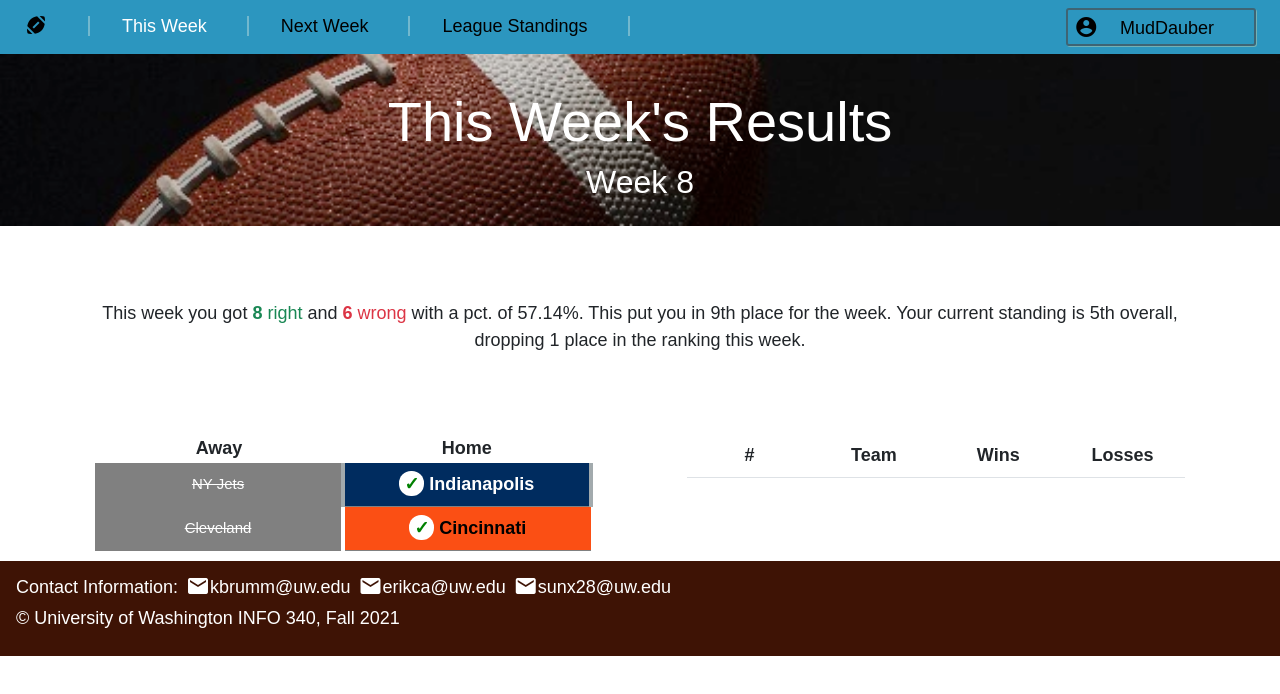
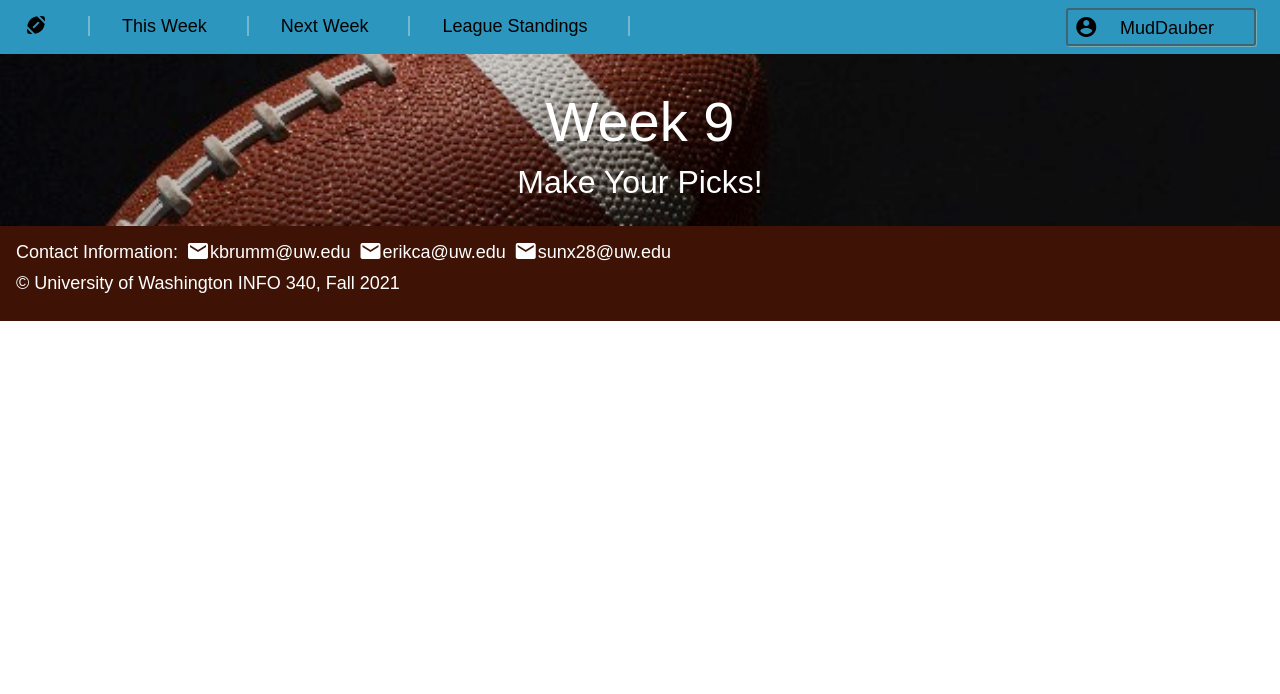
Before and after one commit to info340-au21/project-KBrummage, a React (Create React App) app: page /nextweek in a window 1280 px wide. Shown: the top 694 px of the page. Built offline with nearby package versions, Linux system fonts and the light colour scheme.

Commit message:
Add Router to the app

```diff
--- a/package.json
+++ b/package.json
@@ -16,6 +16,7 @@
     "react": "^17.0.2",
     "react-bootstrap": "^2.0.2",
     "react-dom": "^17.0.2",
+    "react-router-dom": "^5.3.0",
     "react-scripts": "4.0.3",
     "web-vitals": "^1.1.2"
   },
--- a/src/Components/App.js
+++ b/src/Components/App.js
@@ -1,9 +1,10 @@
 import React from 'react';
+import { Route, Switch } from 'react-router-dom';
 
 import NavigationBar from './NavigationBar';
 import Header from './Header';
 import Footer from './Footer';
-import {ThisWeekMain} from './MainSection';
+import { ThisWeekMain } from './MainSection';
 
 
 export default function App() {
@@ -17,10 +18,22 @@ export default function App() {
   return (
     <div>
       <NavigationBar username="MudDauber"/>
-      <Header subtitle="Week 8"/>
 
-      {/* Hard coded user stats, will replace with user object later */}
-      <ThisWeekMain correct={8} wrong={6} rank={9} thisWeekResults={thisWeekResults} userPicks={userPicks}/>
+      <Switch>
+        <Route exact path="/">
+          <Header title="This Week's Results" subtitle="Week 8"/>
+          {/* Hard coded user stats, will replace with user object later */}
+          <ThisWeekMain correct={8} wrong={6} rank={9} thisWeekResults={thisWeekResults} userPicks={userPicks}/>
+        </Route>
+
+        <Route path="/nextweek">
+          <Header title="Week 9" subtitle="Make Your Picks!"/>
+        </Route>
+
+        <Route path="/league">
+          <Header title="The League" subtitle="Through Week 8"/>
+        </Route>
+      </Switch>
 
       <Footer />
     </div>
--- a/src/Components/Header.js
+++ b/src/Components/Header.js
@@ -1,12 +1,13 @@
 import React from 'react';
 
 export default function Header(prop) {
+  const title = prop.title;
   const subtitle = prop.subtitle;
 
   return (
     <header>
       <div className="index-container">
-        <h1>This Week's Results</h1>
+        <h1>{title}</h1>
         <h2>{subtitle}</h2>
       </div>
     </header>
--- a/src/Components/NavigationBar.js
+++ b/src/Components/NavigationBar.js
@@ -1,4 +1,5 @@
 import React from 'react';
+import { Link } from 'react-router-dom';
 
 export default function NavigationBar(prop) {
   const username = prop.username;
@@ -7,9 +8,9 @@ export default function NavigationBar(prop) {
       <ul>
         <li className="d-inline d-sm-none"><a href="#"><span className="material-icons" aria-label="home">list</span></a></li>
         <li className="nav-section"><a href="#"><span className="material-icons" aria-label="home">sports_football</span></a></li>
-        <li className="nav-section"><a>This Week</a></li>
-        <li className="nav-section"><a href="nextweek.html">Next Week</a></li>
-        <li className="nav-section"><a href="league.html">League Standings</a></li>
+        <li className="nav-section"><Link to="/">This Week</Link></li>
+        <li className="nav-section"><Link to="/nextweek">Next Week</Link></li>
+        <li className="nav-section"><Link to="/league">League Standings</Link></li>
         <li className="nav-section sign-in d-inline">
           <a href="#">
             <span className="material-icons" aria-label="home">account_circle</span>
--- a/src/Components/Table.js
+++ b/src/Components/Table.js
@@ -40,7 +40,7 @@ export function MatchHeader() {
 
 export function ThisWeekResultRow(prop) {
   const {awayTeam, awayClasses, homeTeam, homeClasses, userPickCorrect} = prop;
-  const marker = userPickCorrect ? <span class="correct">&#10003;</span> : <span class="wrong">&#10008;</span>;
+  const marker = userPickCorrect ? <span className="correct">&#10003;</span> : <span className="wrong">&#10008;</span>;
 
   return (
     <tr>
@@ -55,7 +55,7 @@ export function ThisWeekResultRow(prop) {
 
 export function LeagueStatsTable() {
   return (
-    <table class="table table-hover">
+    <table className="table table-hover">
       <LeagueStatsHeader />
       <tbody>
 
--- a/src/index.js
+++ b/src/index.js
@@ -1,5 +1,6 @@
 import React from 'react';
 import ReactDOM from 'react-dom';
+import { BrowserRouter } from 'react-router-dom';
 
 import App from './Components/App';
 
@@ -10,8 +11,8 @@ import './CSS/style.css';
 import './CSS/nfl.css';
 
 ReactDOM.render(
-  <React.StrictMode>
+  <BrowserRouter>
     <App />
-  </React.StrictMode>,
+  </BrowserRouter>,
   document.getElementById('root')
 );
```
Also changed, not shown: 1 other file (tests, documents, lock files or other folders).
